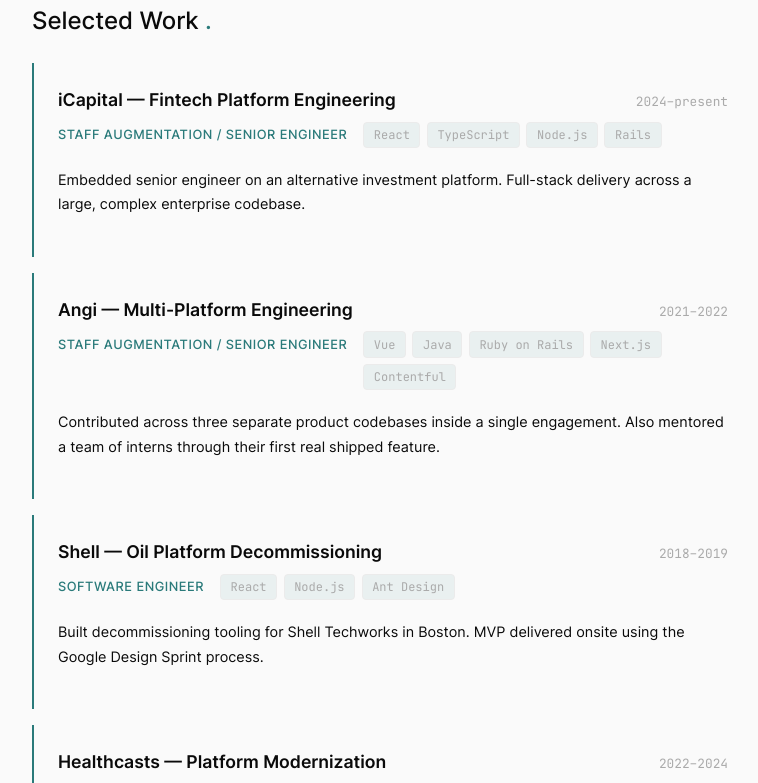
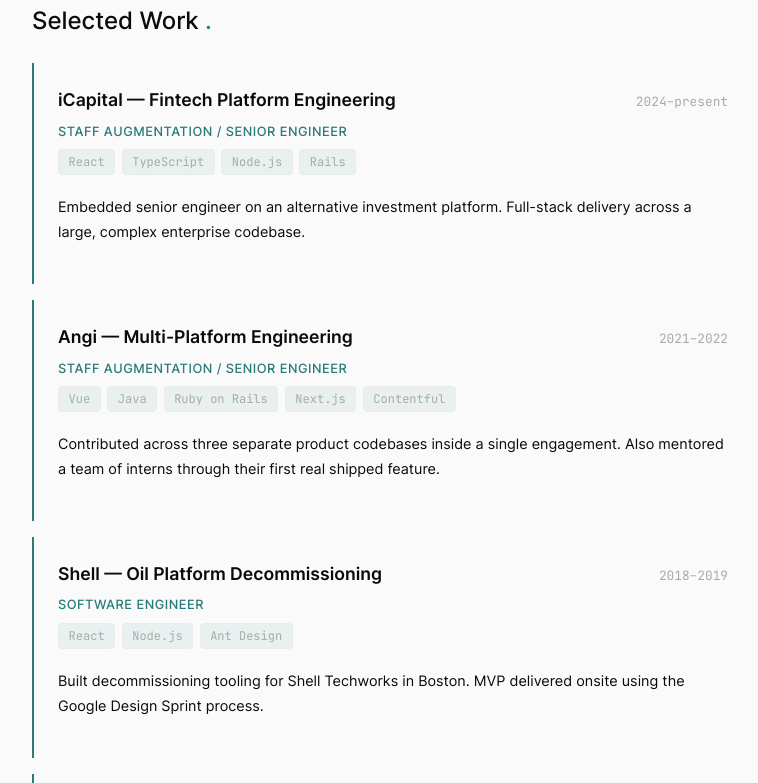
Before and after one commit to aaddaamm/dotcom, a SvelteKit app: page / in a window 1280 px wide. Shown: the part 1200-1983 px from the top of the page, without its empty margins (248-1006 px from the left). Built offline with nearby package versions, Linux system fonts and the light colour scheme.

Commit message:
fix: split meta row — role/link on top, stack tags below

```diff
--- a/src/components/work-card.svelte
+++ b/src/components/work-card.svelte
@@ -30,6 +30,11 @@
 
 	<div class="meta-row">
 		<span class="meta-role">{project.role}</span>
+		{#if project.slug && variant === 'full'}
+			<a href="/work/{project.slug}" class="case-study-link">full case study →</a>
+		{/if}
+	</div>
+
 	<div class="meta-stack">
 		{#each project.stack as tag (tag)}
 			{#if variant === 'full'}
@@ -45,10 +50,6 @@
 				<span class="stack-tag muted">{tag}</span>
 			{/if}
 		{/each}
-		</div>
-		{#if project.slug && variant === 'full'}
-			<a href="/work/{project.slug}" class="case-study-link">full case study →</a>
-		{/if}
 	</div>
 
 	{#if variant === 'preview' && project.description}
@@ -99,9 +100,9 @@
 	.meta-row {
 		display: flex;
 		align-items: baseline;
-		flex-wrap: wrap;
-		gap: 0.5rem 1rem;
-		margin-bottom: 1.25rem;
+		justify-content: space-between;
+		gap: 1rem;
+		margin-bottom: 0.5rem;
 	}
 
 	.meta-role {
@@ -110,15 +111,13 @@
 		color: var(--color-accent);
 		text-transform: uppercase;
 		letter-spacing: 0.5px;
-		white-space: nowrap;
 	}
 
 	.meta-stack {
 		display: flex;
 		flex-wrap: wrap;
 		gap: 0.4rem;
-		flex: 1;
-		min-width: 0;
+		margin-bottom: 1.25rem;
 	}
 
 	.body-text {
```
Lines whose indentation alone changed are shown as unchanged.
